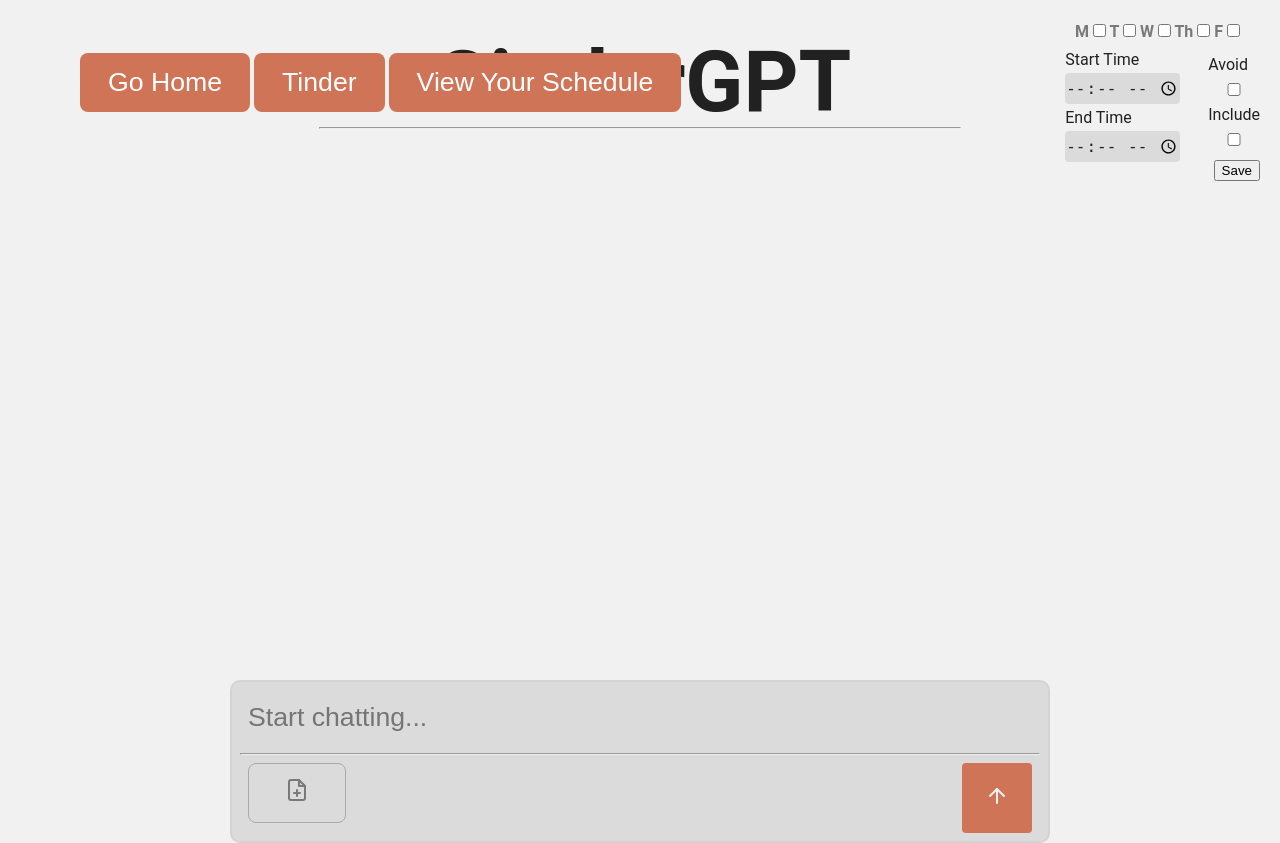
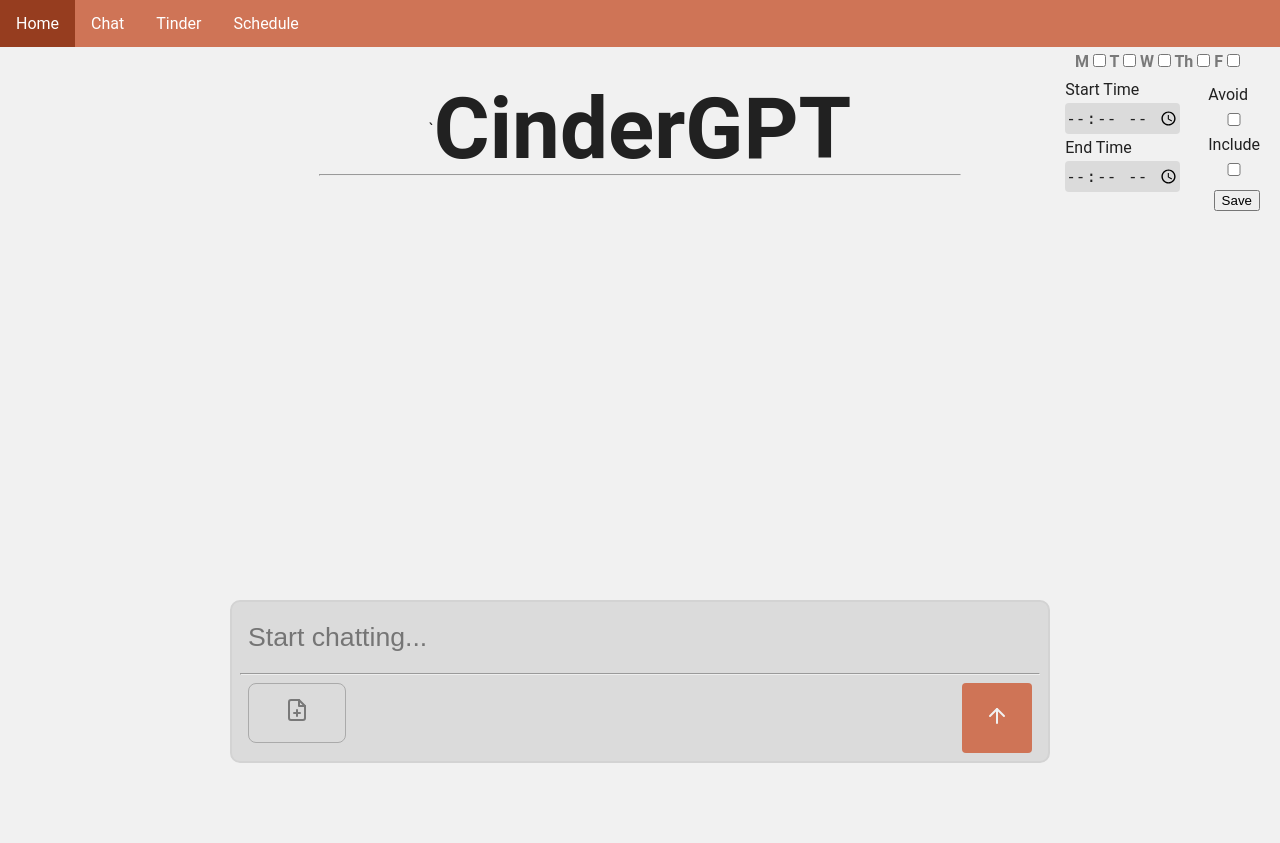
Before and after one commit to abhyuday-srivatsa/bitcamp, a Flask app: page /chat in a window 1280 px wide. After the commit the page ends 763 px from the top, so only its background shows below. Run offline with Flask 3, Linux system fonts and the light colour scheme; parts of the project's set-up code (start-up, migrations or seed data) failed here and were passed over.

Commit message:
logan's edits

```diff
--- a/static/conversation.css
+++ b/static/conversation.css
@@ -50,7 +50,7 @@ body {
 .input-box-container {
     max-width: 1500px;
     position: absolute;
-    top: 85%;
+    top: 75%;
     width: 100%;
 }
 
@@ -172,7 +172,7 @@ button.send {
     color: var(--quaternary);
     font-size: 12pt;
     font-weight: 600;
-    top: 20px;
+    top: 50px;
     right: 40px;
     position: absolute;
     z-index: 1;
@@ -182,7 +182,7 @@ button.send {
     display: flex;
     flex-direction: column;
     justify-content: center;
-    top: 55px;
+    top: 85px;
     right: 20px;
     position: absolute;
     row-gap: 5px;
@@ -192,7 +192,7 @@ button.send {
     display: flex;
     flex-direction: column;
     justify-content: center;
-    top: 50px;
+    top: 80px;
     right: 100px;
     position: absolute;
 }
@@ -201,7 +201,7 @@ button.send {
     display: flex;
     flex-direction: column;
     justify-content: center;
-    top: 160px;
+    top: 190px;
     right: 20px;
     position: absolute;
 }
--- a/static/styles.css
+++ b/static/styles.css
@@ -117,6 +117,6 @@ input[type="file"] {
     /* Center horizontally */
     align-items: center;
     /* Center vertically */
-    height: 100vh;
+    height: 90vh;
     /* Full viewport height */
 }
--- a/templates/conversation.html
+++ b/templates/conversation.html
@@ -2,6 +2,31 @@
 <html lang="en">
 
   <head>
+    <style>
+      ul {
+        list-style-type: none;
+        margin: 0;
+        padding: 0;
+        overflow: hidden;
+        background-color: #cf7456;
+      }
+
+      li {
+        float: left;
+      }
+
+      li a {
+        display: block;
+        color: white;
+        text-align: center;
+        padding: 14px 16px;
+        text-decoration: none;
+      }
+
+      li a:hover {
+        background-color: #963d1f;
+      }
+  </style>
     <meta charset="UTF-8" />
     <meta name="viewport" content="width=device-width, initial-scale=1.0" />
     <title>Conversation</title>
@@ -11,12 +36,14 @@
   </head>
 
   <body class="background">
+    <ul>
+      <li><a href="/">Home</a></li>
+      <li><a href="/chat">Chat</a></li>
+      <li><a href="/tinder">Tinder</a></li>
+      <li><a href="/schedule">Schedule</a></li>
+  </ul>
+  {% block body %}{% endblock %}
     <div class="home">`
-      <div class="buttons">
-        <button onclick="window.location.href='/'">Go Home</button>
-        <button onclick="window.location.href='/tinder'">Tinder</button>
-        <button onclick="window.location.href='/schedule'">View Your Schedule</button>
-      </div>
       <h1 id="title">CinderGPT</h1>
     </div>
     <br>
--- a/toolbelt.py
+++ b/toolbelt.py
@@ -137,7 +137,7 @@ def get_course_listings(course_id):
                             'holdfile':int(holdfile_count) if holdfile_count!="N/A" else 0
                             })
         return {
-                'course_name':f'{str(scraper.find('div',class_='course-id').text)}: {scraper.find('span', class_='course-title').text.strip()}',
+                'course_name':f"{str(scraper.find('div',class_='course-id').text)}: {scraper.find('span', class_='course-title').text.strip()}",
                 'credit_amount':credits,'course_description':desc,
                 'gen-eds satisifed':geneds,
                 'sections':complete_sections
```
Also changed, not shown: templates/home.html (+33 -1 lines), templates/layout.html (+32 -6 lines), templates/tinder.html (+32 -5 lines).
